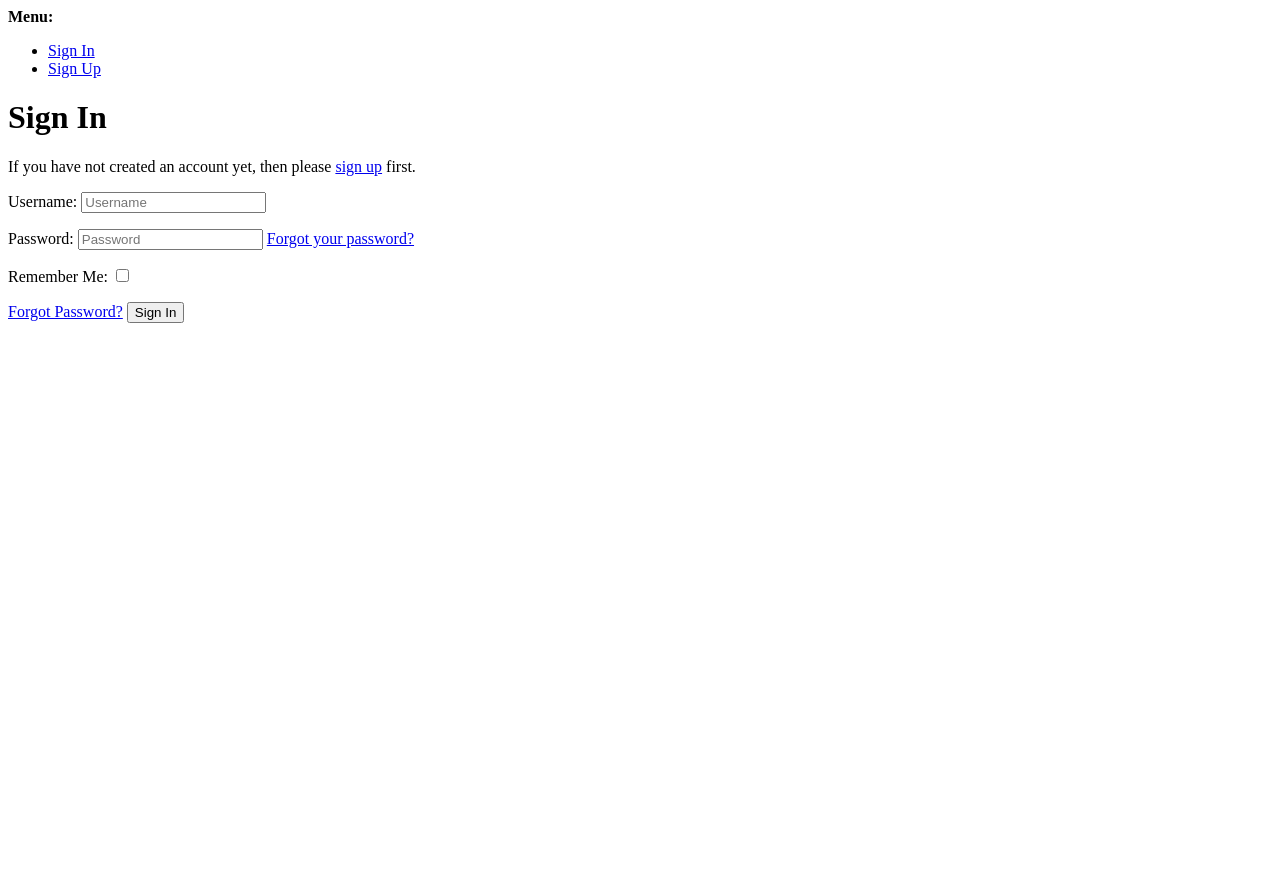
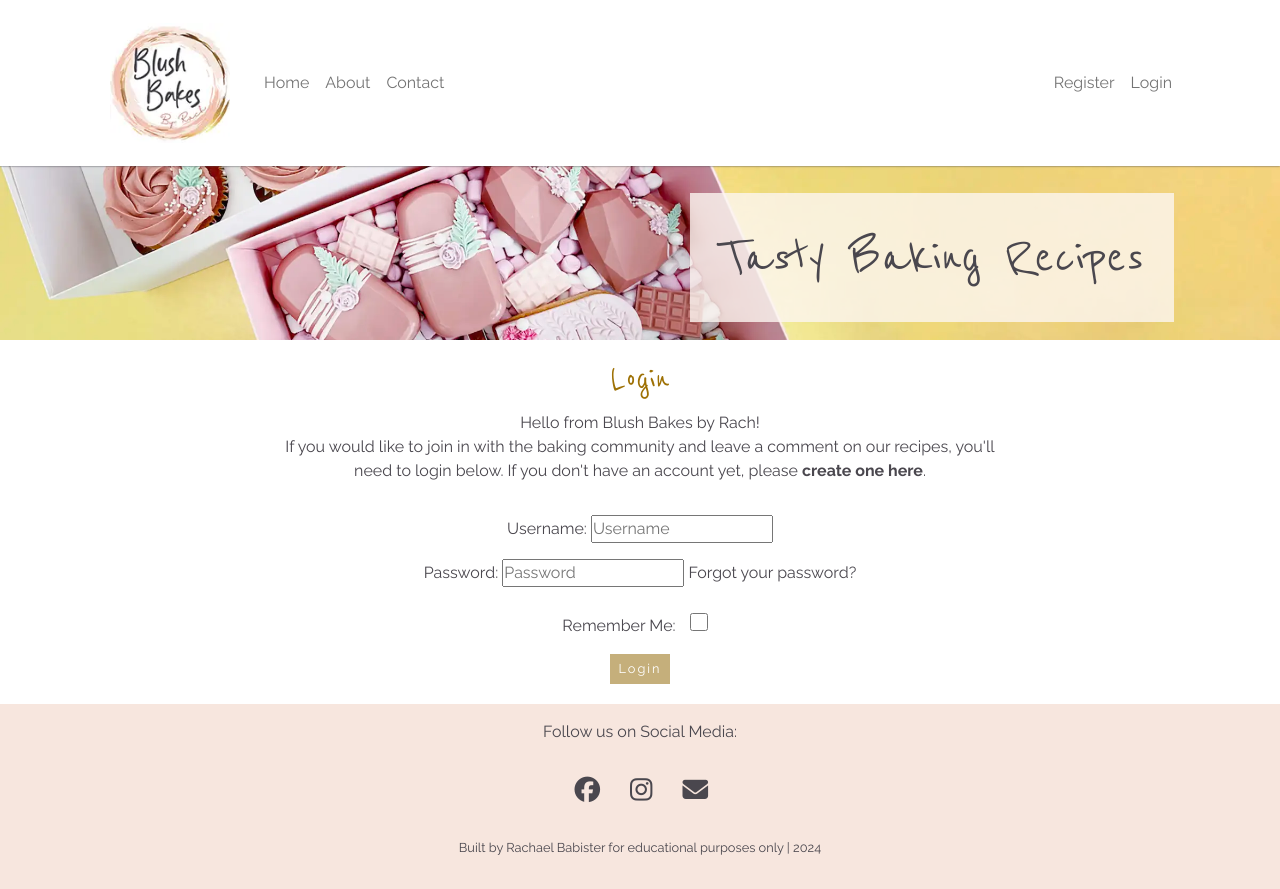
Before and after one commit to rachaelbabister/blush-bakes-blog, a Django app: page /accounts/login/ in a window 1280 px wide. Before the commit the page ends 323 px from the top, so only its background shows below. Run offline with Django 4.2, Linux system fonts and the light colour scheme; some libraries are stand-ins or nearby versions.

Commit message:
Style login page

```diff
--- a/blushbakes/settings.py
+++ b/blushbakes/settings.py
@@ -28,7 +28,7 @@ TEMPLATES_DIR = os.path.join(BASE_DIR, 'templates')
 SECRET_KEY = os.environ.get('SECRET_KEY')
 
 # SECURITY WARNING: don't run with debug turned on in production!
-DEBUG = False
+DEBUG = True
 
 ALLOWED_HOSTS = ['8000-rachaelbabister-blush-ba-qlpypwqg2y.us1.codeanyapp.com', '.herokuapp.com']
 
--- a/static/css/style.css
+++ b/static/css/style.css
@@ -363,6 +363,17 @@ input[type=checkbox] {
     text-align: center;
 } */
 
+/* Sign Up, Create Account & Logout styles */
+
+.account-center {
+    text-align: center;
+}
+
+.account-center h3 {
+    font-size: 245%;
+    color: #9e7105;
+}
+
 /* Footer Section */
 #footer {
     background-color: #f7e6de;
--- a/templates/account/login.html
+++ b/templates/account/login.html
@@ -1,46 +1,34 @@
-{% extends "account/base.html" %}
+{% extends "base.html" %}
 
 {% load i18n %}
 {% load account socialaccount %}
 
-{% block head_title %}{% trans "Sign In" %}{% endblock head_title %}
+{% block head_title %}{% trans "Sign In" %}{% endblock %}
 
 {% block content %}
 
-<h1>{% trans "Sign In" %}</h1>
+<div class="container">
+  <div class="row">
+    <div class="col-md-8 mt-3 offset-md-2 account-center">
+      <h3>{% trans "Login" %}</h3>
 
-{% get_providers as socialaccount_providers %}
-
-{% if socialaccount_providers %}
-<p>{% blocktrans with site.name as site_name %}Please sign in with one
-of your existing third party accounts. Or, <a href="{{ signup_url }}">sign up</a>
-for a {{ site_name }} account and sign in below:{% endblocktrans %}</p>
-
-<div class="socialaccount_ballot">
-
-  <ul class="socialaccount_providers">
-    {% include "socialaccount/snippets/provider_list.html" with process="login" %}
-  </ul>
-
-  <div class="login-or">{% trans 'or' %}</div>
-
+      <p>{% blocktrans %}Hello from Blush Bakes by Rach! <br>
+        If you would like to join in with the baking community and
+        leave a comment on our recipes, you'll need to login below. If you don't have an account yet, please <a href="{{ signup_url }}"><strong>create one here</strong></a>.
+        {% endblocktrans %}</p>
     </div>
-
-{% include "socialaccount/snippets/login_extra.html" %}
-
-{% else %}
-<p>{% blocktrans %}If you have not created an account yet, then please
-<a href="{{ signup_url }}">sign up</a> first.{% endblocktrans %}</p>
-{% endif %}
-
+  </div>
+  <div class="row">
+    <div class="col-md-8 mt-3 offset-md-2 account-center">
       <form class="login" method="POST" action="{% url 'account_login' %}">
         {% csrf_token %}
         {{ form.as_p }}
         {% if redirect_field_value %}
         <input type="hidden" name="{{ redirect_field_name }}" value="{{ redirect_field_value }}" />
         {% endif %}
-  <a class="button secondaryAction" href="{% url 'account_reset_password' %}">{% trans "Forgot Password?" %}</a>
-  <button class="primaryAction" type="submit">{% trans "Sign In" %}</button>
+        <button class="page-buttons" type="submit">{% trans "Login" %}</button>
       </form>
-
-{% endblock content %}
+    </div>
+  </div>
+</div>
+{% endblock %}
```
Also changed, not shown: templates/base.html (+0 -17 lines), 1 other file. Lines whose indentation alone changed are shown as unchanged.
